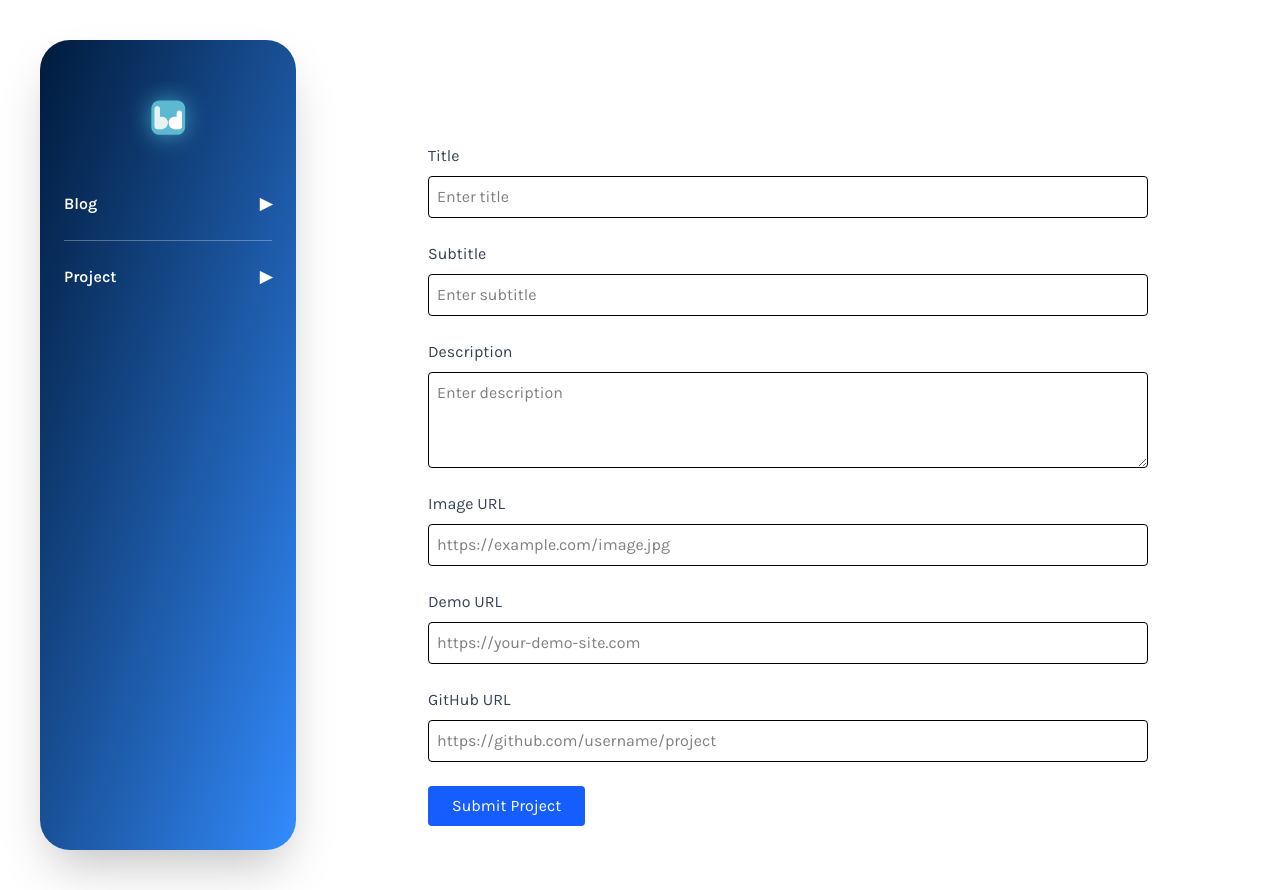
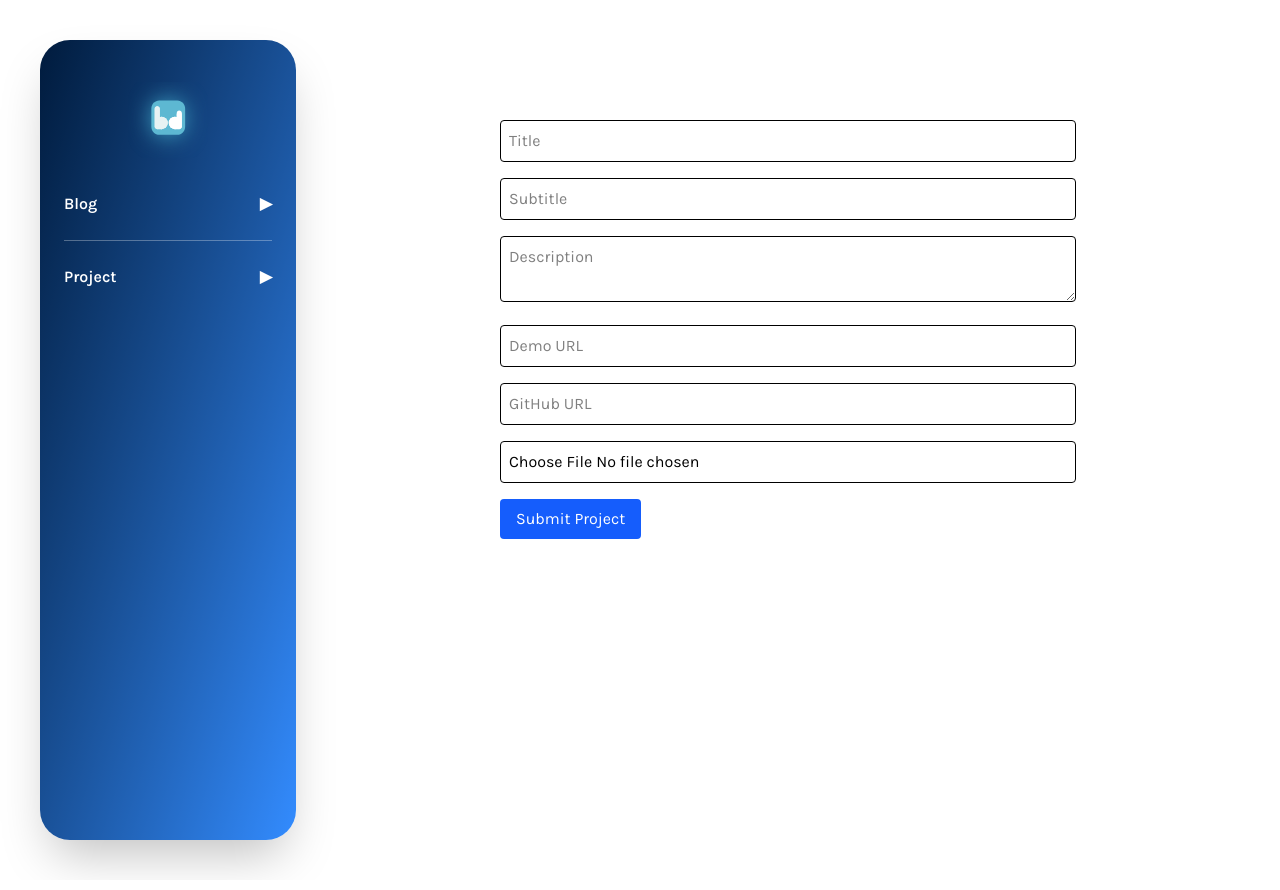
Before and after one commit to pramebt/webblogbd, a React (Vite) app in the folder client/: page /dashboard/project/post in a window 1280 px wide. Built offline with nearby package versions, Linux system fonts and the light colour scheme; sample sign-in values are in the browser's storage.

Commit message:
add image and edit image

```diff
--- a/client/src/pages/dashboard/ProjectEdit.jsx
+++ b/client/src/pages/dashboard/ProjectEdit.jsx
@@ -1,160 +1,154 @@
 import React, { useState, useEffect } from "react";
 import { useNavigate, useParams } from "react-router-dom";
-import { getProjectById, updateProjectById } from "../../../service/project";
 
 const ProjectEdit = () => {
-  const { id } = useParams();
-  const projectId = parseInt(id, 10);
   const navigate = useNavigate();
-
+  const { id } = useParams(); // รับ project id จาก URL param
   const [form, setForm] = useState({
     title: "",
     subtitle: "",
     description: "",
-    image_url: "",
     demo_url: "",
     github_url: "",
+  });
+  const [image, setImage] = useState(null); // สำหรับรูปใหม่
+  const [oldImageUrl, setOldImageUrl] = useState(""); // แสดงรูปเดิม
 
-  });
-
-  const [loading, setLoading] = useState(true);
-
+  // 🔄 โหลดข้อมูลโปรเจกต์เดิม
   useEffect(() => {
     const fetchProject = async () => {
       try {
-        const res = await getProjectById({ id: projectId });
-        const data = res.data ?? res;
-
-        setForm({
-          title: data.title || "",
-          subtitle: data.subtitle || "",
-          description: data.description || "",
-          image_url: data.image_url || "",
-          demo_url: data.demo_url || "",
-          github_url: data.github_url || "",
-
+        const res = await fetch(`http://localhost:5000/api/projects/${id}`, {
+          headers: {
+            Authorization: `Bearer ${localStorage.getItem("token")}`,
+          },
         });
+        const data = await res.json();
+        if (res.ok) {
+          setForm({
+            title: data.title,
+            subtitle: data.subtitle,
+            description: data.description,
+            demo_url: data.demo_url,
+            github_url: data.github_url,
+          });
+          setOldImageUrl(data.image_url);
+        } else {
+          alert("Failed to load project");
+        }
       } catch (err) {
-        console.error("Error fetching project:", err);
-        alert("Failed to load project data");
-      } finally {
-        setLoading(false);
+        console.error("Fetch error:", err);
+        alert("Failed to load project");
       }
     };
-
     fetchProject();
-  }, [projectId]);
+  }, [id]);
 
   const handleChange = (e) => {
     const { name, value } = e.target;
     setForm((prev) => ({ ...prev, [name]: value }));
   };
 
-
+  const handleFileChange = (e) => {
+    setImage(e.target.files[0]);
+  };
 
   const handleSubmit = async (e) => {
     e.preventDefault();
+
+    const formData = new FormData();
+    Object.entries(form).forEach(([key, val]) => formData.append(key, val));
+
+    if (image) {
+      formData.append("image_url", image); // ถ้ามีรูปใหม่
+    } else {
+      formData.append("old_image_url", oldImageUrl); // ส่งชื่อรูปเดิมไว้ด้วย
+    }
+
     try {
-      await updateProjectById(projectId, form);
-      alert("Project updated successfully");
-      navigate("/dashboard/project/manage");
-    } catch (error) {
-      console.error("Update error", error);
-      alert("Failed to update the project");
+      const res = await fetch(`http://localhost:5000/api/projects/${id}`, {
+        method: "PUT",
+        headers: {
+          Authorization: `Bearer ${localStorage.getItem("token")}`,
+        },
+        body: formData,
+      });
+
+      const result = await res.json();
+      if (res.ok) {
+        alert("Project updated successfully!");
+        navigate("/dashboard");
+      } else {
+        throw new Error(result.message || "Update failed");
+      }
+    } catch (err) {
+      console.error("Error updating project:", err);
+      alert("Error updating project");
     }
   };
 
-  if (loading) return <p className="text-center mt-10">Loading...</p>;
+  return (
+    <form onSubmit={handleSubmit} className="max-w-xl mx-auto space-y-4">
+      <h2 className="text-2xl font-bold">Edit Project</h2>
 
-  return (
-    <form onSubmit={handleSubmit} className="max-w-3xl mx-auto p-6 space-y-6">
-      {/* Title */}
-      <div className="flex flex-col">
-        <label className="mb-2 text-gray-700">Title</label>
+      <input
+        type="text"
+        name="title"
+        placeholder="Title"
+        value={form.title}
+        onChange={handleChange}
+        className="w-full border p-2 rounded"
+        required
+      />
+      <input
+        type="text"
+        name="subtitle"
+        placeholder="Subtitle"
+        value={form.subtitle}
+        onChange={handleChange}
+        className="w-full border p-2 rounded"
+      />
+      <textarea
+        name="description"
+        placeholder="Description"
+        value={form.description}
+        onChange={handleChange}
+        className="w-full border p-2 rounded"
+        required
+      />
+      <input
+        type="url"
+        name="demo_url"
+        placeholder="Demo URL"
+        value={form.demo_url}
+        onChange={handleChange}
+        className="w-full border p-2 rounded"
+      />
+      <input
+        type="url"
+        name="github_url"
+        placeholder="GitHub URL"
+        value={form.github_url}
+        onChange={handleChange}
+        className="w-full border p-2 rounded"
+      />
+
+      <div>
+        <p className="text-gray-600">Current Image:</p>
+        {oldImageUrl && <img src={oldImageUrl} alt="Old" className="w-48 mb-2" />}
         <input
-          name="title"
-          type="text"
-          value={form.title}
-          onChange={handleChange}
-          className="border rounded p-2 focus:outline-none focus:ring"
-          placeholder="Enter title"
-          required
+          type="file"
+          accept="image/*"
+          onChange={handleFileChange}
+          className="w-full border p-2 rounded"
         />
       </div>
 
-      {/* Subtitle */}
-      <div className="flex flex-col">
-        <label className="mb-2 text-gray-700">Subtitle</label>
-        <input
-          name="subtitle"
-          type="text"
-          value={form.subtitle}
-          onChange={handleChange}
-          className="border rounded p-2 focus:outline-none focus:ring"
-          placeholder="Enter subtitle"
-        />
-      </div>
-
-      {/* Description */}
-      <div className="flex flex-col">
-        <label className="mb-2 text-gray-700">Description</label>
-        <textarea
-          name="description"
-          value={form.description}
-          onChange={handleChange}
-          className="border rounded p-2 focus:outline-none focus:ring h-24"
-          placeholder="Enter description"
-          required
-        />
-      </div>
-
-      {/* Image URL */}
-      <div className="flex flex-col">
-        <label className="mb-2 text-gray-700">Image URL</label>
-        <input
-          name="image_url"
-          type="url"
-          value={form.image_url}
-          onChange={handleChange}
-          className="border rounded p-2 focus:outline-none focus:ring"
-          placeholder="https://example.com/image.jpg"
-        />
-      </div>
-
-      {/* Demo URL */}
-      <div className="flex flex-col">
-        <label className="mb-2 text-gray-700">Demo URL</label>
-        <input
-          name="demo_url"
-          type="url"
-          value={form.demo_url}
-          onChange={handleChange}
-          className="border rounded p-2 focus:outline-none focus:ring"
-          placeholder="https://your-demo-site.com"
-        />
-      </div>
-
-      {/* GitHub URL */}
-      <div className="flex flex-col">
-        <label className="mb-2 text-gray-700">GitHub URL</label>
-        <input
-          name="github_url"
-          type="url"
-          value={form.github_url}
-          onChange={handleChange}
-          className="border rounded p-2 focus:outline-none focus:ring"
-          placeholder="https://github.com/username/project"
-        />
-      </div>
-
-
-
-      {/* Submit */}
       <button
         type="submit"
-        className="px-6 py-2 bg-blue-600 text-white rounded hover:bg-blue-700 transition"
+        className="px-4 py-2 bg-green-600 text-white rounded hover:bg-green-700"
       >
-        Update Project
+        Save Changes
       </button>
     </form>
   );
--- a/client/src/pages/dashboard/ProjectPost.jsx
+++ b/client/src/pages/dashboard/ProjectPost.jsx
@@ -1,125 +1,119 @@
-import React,{ useState } from "react";
-import { useNavigate } from "react-router-dom";
-import { postProject } from "../../../service/project";
+import React, { useState } from "react";
 
 const ProjectPost = () => {
-  const navigate = useNavigate();
   const [form, setForm] = useState({
     title: "",
     subtitle: "",
     description: "",
-    image_url: "",
     demo_url: "",
     github_url: "",
+  });
 
-  });
+  const [image, setImage] = useState(null);
 
   const handleChange = (e) => {
     const { name, value } = e.target;
     setForm((prev) => ({ ...prev, [name]: value }));
   };
 
-
+  const handleFileChange = (e) => {
+    setImage(e.target.files[0]);
+  };
 
   const handleSubmit = async (e) => {
     e.preventDefault();
+
+    if (!image) {
+      alert("Please select an image");
+      return;
+    }
+
+    const formData = new FormData();
+    formData.append("title", form.title);
+    formData.append("subtitle", form.subtitle);
+    formData.append("description", form.description);
+    formData.append("demo_url", form.demo_url);
+    formData.append("github_url", form.github_url);
+    formData.append("image_url", image);
+
     try {
-      const res = await postProject(form);
-      console.log(res);
-      alert("Project submitted successfully");
-      navigate("/dashboard/project/manage");
-    } catch (error) {
-      console.error("Submission error", error);
+      const res = await fetch("http://localhost:5000/api/projects", {
+        method: "POST",
+        headers: {
+          Authorization: `Bearer ${localStorage.getItem("token")}`, // ถ้ามี token
+        },
+        body: formData,
+      });
+
+      const result = await res.json();
+
+      if (res.ok) {
+        alert("Project created successfully!");
+
+        console.log(result);
+      } else {
+        throw new Error(result.message || "Failed to create project");
+      }
+    } catch (err) {
+      console.error("Error submitting:", err);
       alert("Error submitting project");
     }
   };
 
   return (
-    <form onSubmit={handleSubmit} className="max-w-3xl mx-auto p-6 space-y-6">
-      {/* Title */}
-      <div className="flex flex-col">
-        <label className="mb-2 text-gray-700">Title</label>
+    <form onSubmit={handleSubmit} className="max-w-xl mx-auto space-y-4">
       <input
+        type="text"
         name="title"
-          type="text"
+        placeholder="Title"
         value={form.title}
         onChange={handleChange}
-          className="border rounded p-2 focus:outline-none focus:ring"
-          placeholder="Enter title"
+        className="w-full border p-2 rounded"
         required
       />
-      </div>
-
-      {/* Subtitle */}
-      <div className="flex flex-col">
-        <label className="mb-2 text-gray-700">Subtitle</label>
       <input
+        type="text"
         name="subtitle"
-          type="text"
+        placeholder="Subtitle"
         value={form.subtitle}
         onChange={handleChange}
-          className="border rounded p-2 focus:outline-none focus:ring"
-          placeholder="Enter subtitle"
+        className="w-full border p-2 rounded"
       />
-      </div>
-
-      {/* Description */}
-      <div className="flex flex-col">
-        <label className="mb-2 text-gray-700">Description</label>
       <textarea
         name="description"
+        placeholder="Description"
         value={form.description}
         onChange={handleChange}
-          className="border rounded p-2 focus:outline-none focus:ring h-24"
-          placeholder="Enter description"
+        className="w-full border p-2 rounded"
         required
       />
-      </div>
-
-      {/* Image URL */}
-      <div className="flex flex-col">
-        <label className="mb-2 text-gray-700">Image URL</label>
       <input
-          name="image_url"
         type="url"
-          value={form.image_url}
-          onChange={handleChange}
-          className="border rounded p-2 focus:outline-none focus:ring"
-          placeholder="https://example.com/image.jpg"
-        />
-      </div>
-
-      {/* Demo URL */}
-      <div className="flex flex-col">
-        <label className="mb-2 text-gray-700">Demo URL</label>
-        <input
         name="demo_url"
-          type="url"
+        placeholder="Demo URL"
         value={form.demo_url}
         onChange={handleChange}
-          className="border rounded p-2 focus:outline-none focus:ring"
-          placeholder="https://your-demo-site.com"
+        className="w-full border p-2 rounded"
       />
-      </div>
-
-      {/* GitHub URL */}
-      <div className="flex flex-col">
-        <label className="mb-2 text-gray-700">GitHub URL</label>
       <input
+        type="url"
         name="github_url"
-          type="url"
+        placeholder="GitHub URL"
         value={form.github_url}
         onChange={handleChange}
-          className="border rounded p-2 focus:outline-none focus:ring"
-          placeholder="https://github.com/username/project"
+        className="w-full border p-2 rounded"
       />
-      </div>
+      <input
+        type="file"
+        accept="image/*"
+        onChange={handleFileChange}
+        className="w-full border p-2 rounded"
+        required
+      />
 
-
-      {/* Submit */}
       <button
         type="submit"
-        className="px-6 py-2 bg-blue-600 text-white rounded hover:bg-blue-700 transition"
+        className="px-4 py-2 bg-blue-600 text-white rounded hover:bg-blue-700"
       >
         Submit Project
       </button>
```
Also changed, not shown: client/service/project.js (+33 -36 lines), 2 other files (tests, documents, lock files or other folders). Lines whose indentation alone changed are shown as unchanged.
